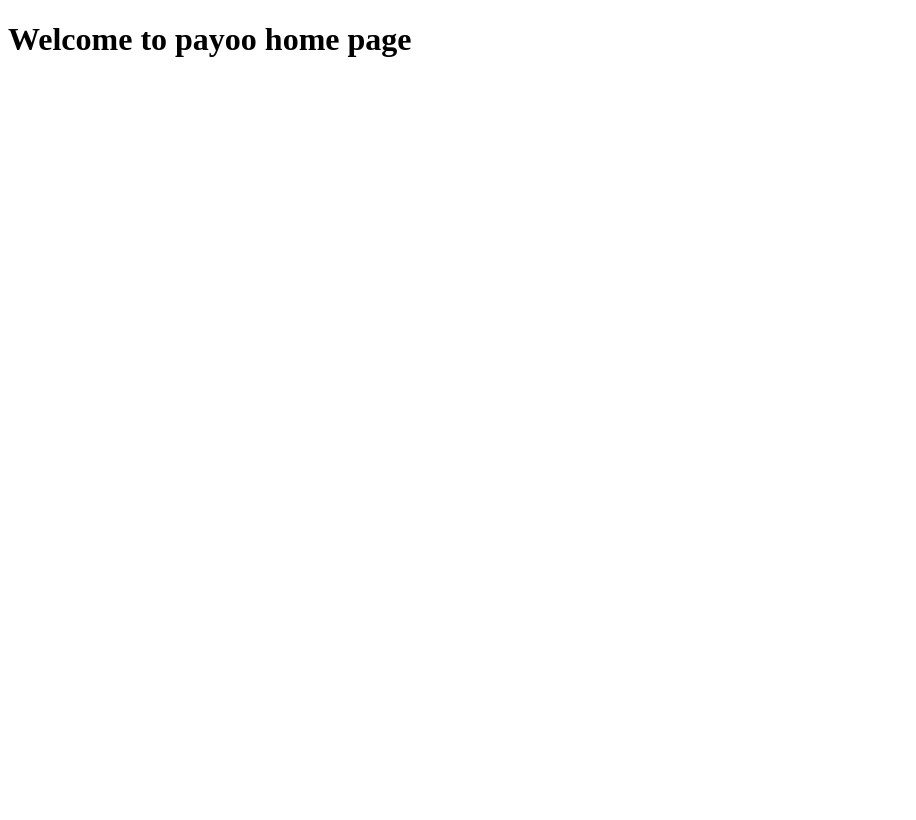
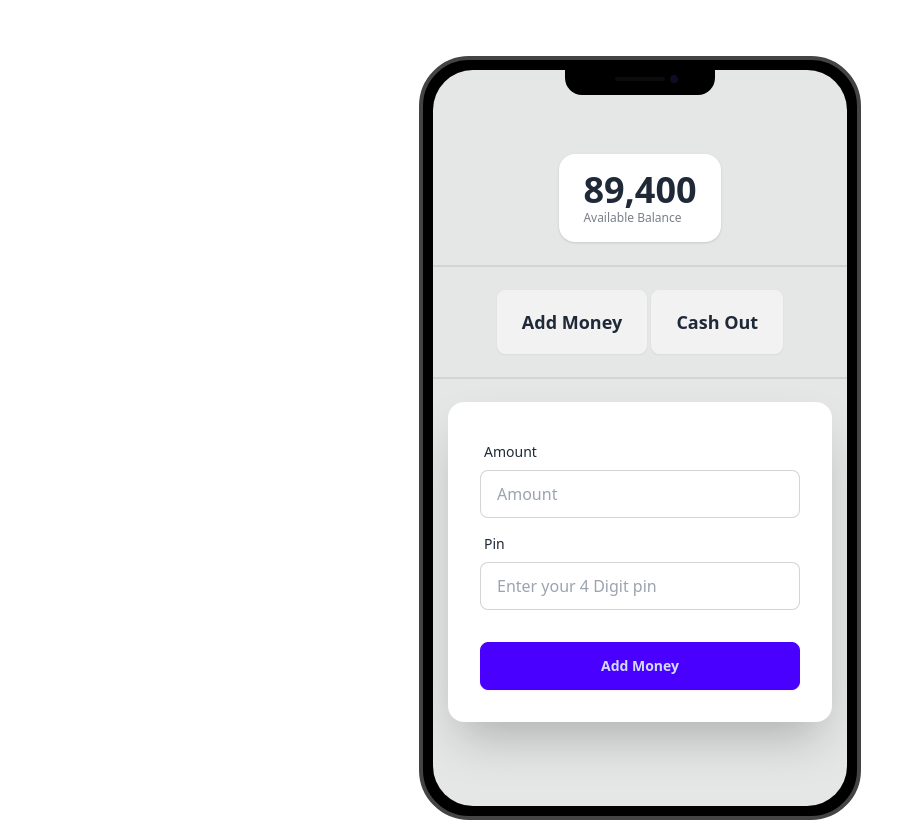
Before and after one commit to MehediUnaiss/Payo-MFS, a plain HTML site: page home.html in a window 1280 px wide. Shown: the whole page, without its empty margins (0-916 px from the left). Drawn offline with nearby package versions, Linux system fonts and the light colour scheme.

Commit message:
added home html and home js for add money and cash out

```diff
--- a/home.html
+++ b/home.html
@@ -4,8 +4,71 @@
     <meta charset="UTF-8" />
     <meta name="viewport" content="width=device-width, initial-scale=1.0" />
     <title>Payoo home</title>
+    <link
+      href="https://cdn.jsdelivr.net/npm/daisyui@4.12.22/dist/full.min.css"
+      rel="stylesheet"
+      type="text/css"
+    />
+    <script src="https://cdn.tailwindcss.com"></script>
   </head>
   <body>
-    <h1>Welcome to payoo home page</h1>
+    <main class="flex justify-center mt-14">
+      <div class="mockup-phone">
+        <div class="camera"></div>
+        <div class="display">
+          <div class="artboard artboard-demo phone-3">
+            <!-- available balance -->
+            <div>
+              <div class="stats shadow">
+                <div class="stat">
+                  <div class="stat-value">89,400</div>
+                  <div class="stat-desc">Available Balance</div>
+                </div>
+              </div>
+            </div>
+            <div class="divider"></div>
+            <!-- user action button -->
+            <div>
+              <button class="btn btn-lg">Add Money</button>
+              <button class="btn btn-lg">Cash Out</button>
+            </div>
+            <div class="divider"></div>
+            <!-- add money form start -->
+            <div class="card bg-base-100 w-full max-w-sm shrink-0 shadow-2xl">
+              <form class="card-body">
+                <div class="form-control">
+                  <label class="label">
+                    <span class="label-text">Amount</span>
+                  </label>
+                  <input
+                    type="text"
+                    placeholder="Amount"
+                    class="input input-bordered"
+                    required
+                  />
+                </div>
+                <div class="form-control">
+                  <label class="label">
+                    <span class="label-text">Pin</span>
+                  </label>
+                  <input
+                    type="password"
+                    placeholder="Enter your 4 Digit pin"
+                    autocomplete="off"
+                    class="input input-bordered"
+                    required
+                  />
+                </div>
+                <div class="form-control mt-6">
+                  <button class="btn btn-primary">Add Money</button>
+                </div>
+              </form>
+            </div>
+            <!-- add money form end -->
+          </div>
+        </div>
+      </div>
+    </main>
+    <script src="./js/home.js"></script>
   </body>
 </html>
```
Also changed, not shown: js/home.js (added).
